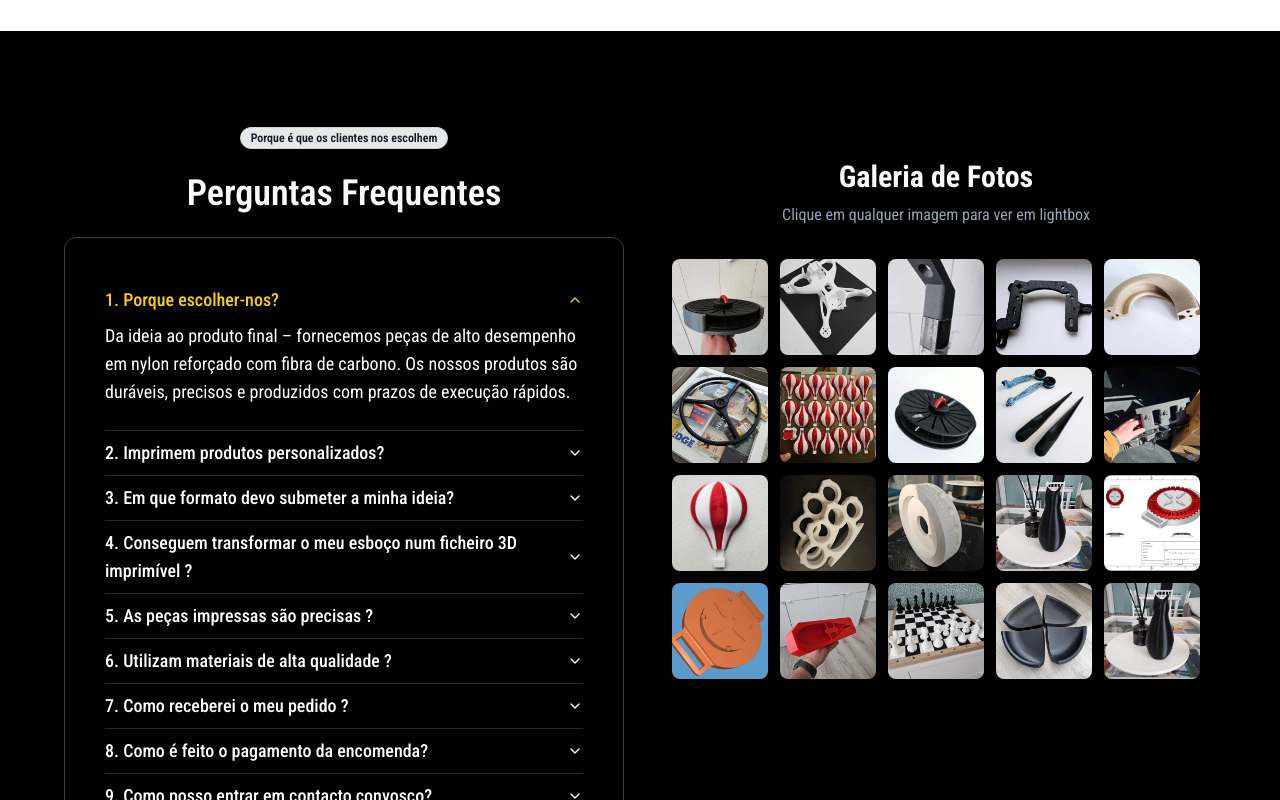
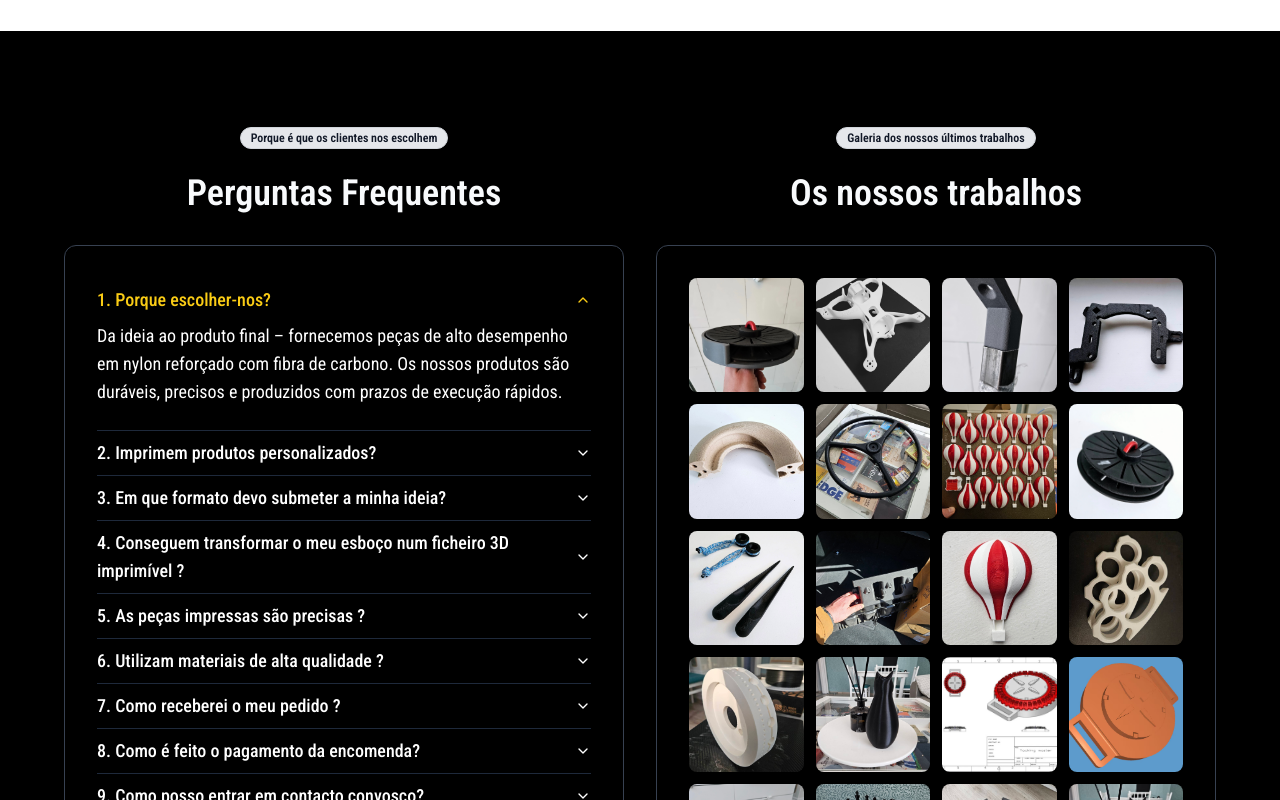
Before and after one commit to Kizenbahs/pt.carbonprint.lv, a React (Vite) app: page / in a window 1280 px wide. Shown: the part 1440-2240 px from the top of the page. Built offline with nearby package versions, Linux system fonts and the light colour scheme.

Commit message:
style: perfectly align FAQ and Gallery blocks, unify layout and spacing

```diff
--- a/src/components/Faq.tsx
+++ b/src/components/Faq.tsx
@@ -93,17 +93,16 @@ const Faq = ({
   return (
     <section id="faq" className="pt-24 pb-32 bg-black">
       <div className="container">
-        <div className="grid gap-8 md:grid-cols-2 max-w-6xl mx-auto">
+        <div className="grid gap-8 md:grid-cols-2 max-w-6xl mx-auto items-start">
           {/* Left FAQ Block - Complete Clone */}
-          <div className="flex flex-col text-center">
-            <Badge className="mb-6 mt-0 mx-auto text-gray-900 bg-gray-200 border border-gray-300">
+          <div className="w-full max-w-xl mx-auto flex flex-col items-center">
+            <Badge className="mt-0 mb-6 mx-auto text-gray-900 bg-gray-200 border border-gray-300">
               Porque é que os clientes nos escolhem
             </Badge>
-            <h2 className="mb-3 mt-0 text-3xl font-semibold md:mb-4 lg:mb-6 lg:text-4xl">
+            <h2 className="text-3xl font-semibold lg:text-4xl mb-8 text-center">
               {heading}
             </h2>
-            <div className="w-full">
-              <div className="bg-black rounded-xl shadow-xl border border-gray-700 p-10 flex flex-col justify-center text-white w-full text-left">
+            <div className="bg-black rounded-xl shadow-xl border border-gray-700 p-8 flex flex-col justify-center text-white w-full">
               <Accordion
                 type="single"
                 collapsible
@@ -125,7 +124,6 @@ const Faq = ({
               </Accordion>
             </div>
           </div>
-          </div>
 
           {/* Right Gallery Block */}
           <div className="flex flex-col">
--- a/src/components/GalleryWithLightbox.tsx
+++ b/src/components/GalleryWithLightbox.tsx
@@ -2,6 +2,7 @@ import React, { useState, useEffect } from "react";
 import { ChevronLeft, ChevronRight, X } from "lucide-react";
 import { Dialog, DialogContent } from "@/components/ui/dialog";
 import { Button } from "@/components/ui/button";
+import { Badge } from "@/components/ui/badge";
 
 const images = [
   { src: "/img/3d-print-01.jpg", alt: "3D Print 1", title: "3D Print 1" },
@@ -74,12 +75,15 @@ export default function GalleryWithLightbox() {
   }, [selectedIndex, currentIndex]);
 
   return (
-    <div className="container mx-auto px-4 py-8">
-      <div className="mb-8">
-        <h1 className="text-3xl font-bold text-center mb-2">Galeria de Fotos</h1>
-        <p className="text-muted-foreground text-center">Clique em qualquer imagem para ver em lightbox</p>
-      </div>
-      <div className="grid grid-cols-2 sm:grid-cols-3 md:grid-cols-4 lg:grid-cols-5 gap-3">
+    <div className="w-full max-w-xl mx-auto flex flex-col items-center mb-12">
+      <Badge className="mt-0 mb-6 mx-auto text-gray-900 bg-gray-200 border border-gray-300">
+        Galeria dos nossos últimos trabalhos
+      </Badge>
+      <h2 className="text-3xl font-semibold lg:text-4xl mb-8 text-center">
+        Os nossos trabalhos
+      </h2>
+      <div className="bg-black rounded-xl shadow-xl border border-gray-700 p-8 flex flex-col justify-center text-white w-full">
+        <div className="grid grid-cols-2 sm:grid-cols-3 md:grid-cols-4 gap-3">
           {images.map((image, index) => (
             <div
               key={image.src}
@@ -95,6 +99,7 @@ export default function GalleryWithLightbox() {
               <div className="absolute inset-0 bg-black/0 group-hover:bg-black/20 transition-colors" />
             </div>
           ))}
+        </div>
       </div>
       <Dialog open={selectedIndex !== null} onOpenChange={closeLightbox}>
         <DialogContent className="max-w-7xl w-full h-full max-h-[90vh] p-0 bg-black/95 border-none">
```
Lines whose indentation alone changed are shown as unchanged.
